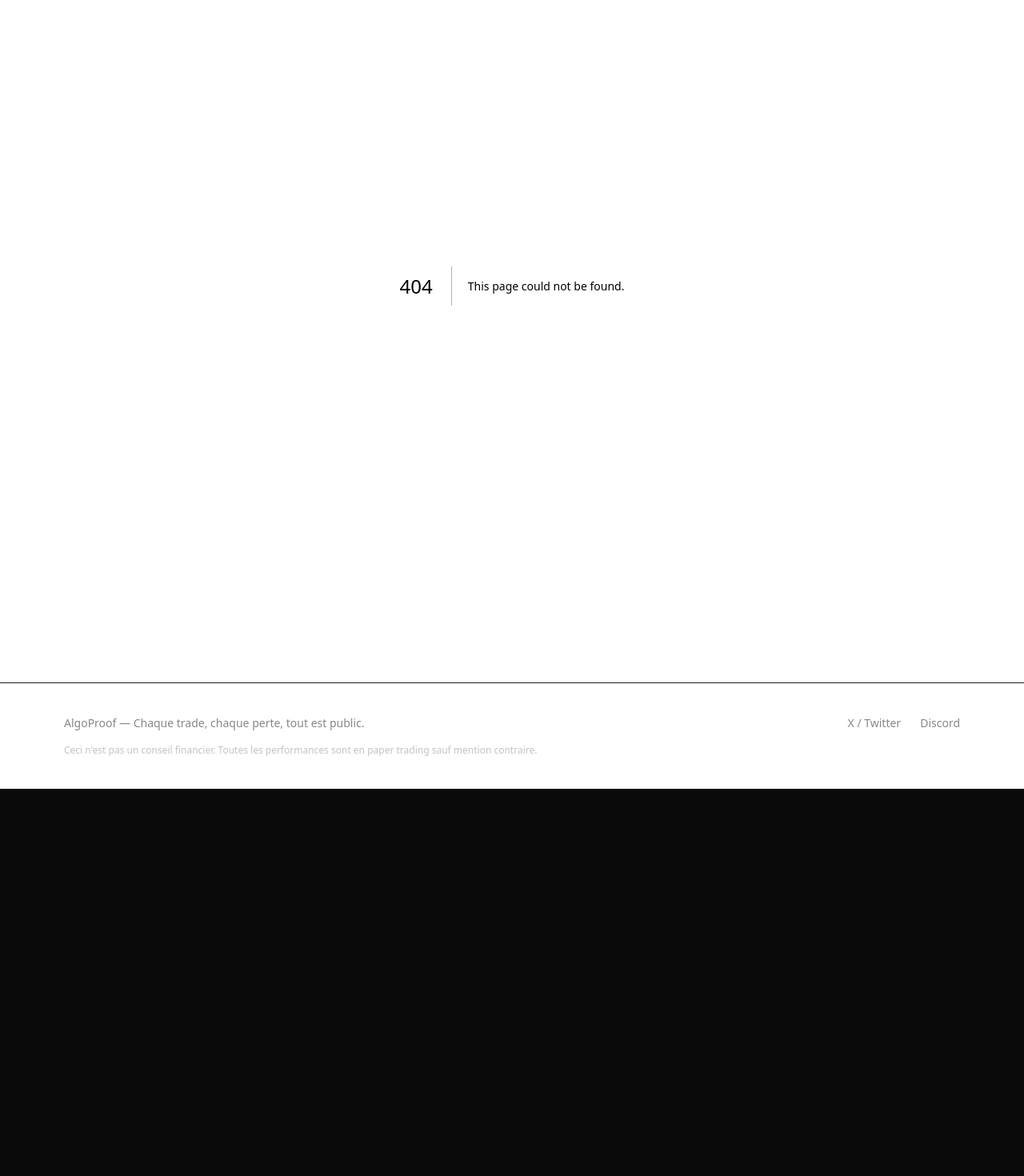
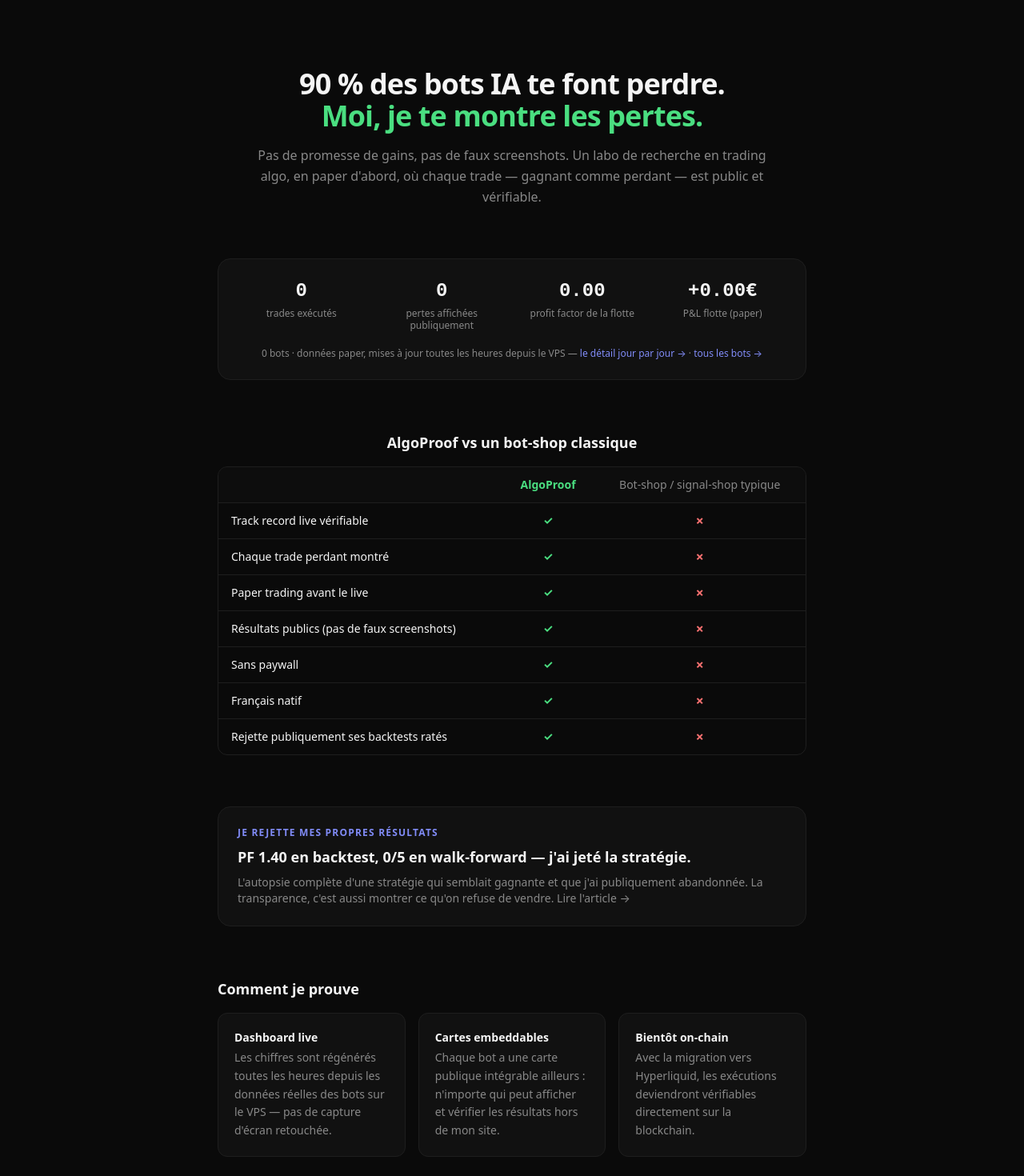
Before and after one commit to Tosmahdess/algoproof, a Next.js app: page /preuve in a window 1280 px wide. Before the commit this address had no page. Shown: the part 100-1570 px from the top of the page at 80% size. Before the commit the page ends 1086 px from the top, so only its background shows below. Built offline with nearby package versions, Linux system fonts and the light colour scheme; no server answers; the database is empty.

Commit message:
feat(preuve): /preuve landing — hook, proof strip, comparison, overfit autopsy, CTA

```diff
--- /dev/null
+++ b/src/app/preuve/page.tsx
@@ -0,0 +1,94 @@
+import type { Metadata } from 'next'
+import Link from 'next/link'
+import { getAllBotsWithStats } from '@/lib/queries'
+import { computeFleetProof, type FleetProof } from '@/lib/fleet-proof'
+import ProofStrip from '@/components/ProofStrip'
+import ProofComparison from '@/components/ProofComparison'
+
+export const revalidate = 1800
+
+export const metadata: Metadata = {
+  title: 'La preuve : trading algo vérifié, pas de promesse | AlgoProof',
+  description:
+    "90 % des bots IA et prop firms te font perdre. Ici, chaque trade et chaque perte sont publics et vérifiables. Track record live, paper d'abord, sans paywall.",
+  openGraph: { url: 'https://algoproof.fr/preuve' },
+}
+
+const EMPTY: FleetProof = { nBots: 0, nWithData: 0, totalTrades: 0, losingTrades: 0, fleetPnl: 0, fleetPF: 0 }
+
+const HOW = [
+  ['Dashboard live', "Les chiffres sont régénérés toutes les heures depuis les données réelles des bots sur le VPS — pas de capture d'écran retouchée."],
+  ['Cartes embeddables', "Chaque bot a une carte publique intégrable ailleurs : n'importe qui peut afficher et vérifier les résultats hors de mon site."],
+  ['Bientôt on-chain', 'Avec la migration vers Hyperliquid, les exécutions deviendront vérifiables directement sur la blockchain.'],
+]
+
+export default async function PreuvePage() {
+  let proof = EMPTY
+  try {
+    proof = computeFleetProof(await getAllBotsWithStats())
+  } catch {
+    /* build-time Supabase error — keep the page, show zeros */
+  }
+
+  const jsonLd = {
+    '@context': 'https://schema.org', '@type': 'WebPage',
+    name: 'La preuve — AlgoProof', description: metadata.description,
+  }
+
+  return (
+    <main className="mx-auto max-w-3xl px-4 py-16 space-y-16">
+      <script type="application/ld+json" dangerouslySetInnerHTML={{ __html: JSON.stringify(jsonLd) }} />
+
+      {/* Hook */}
+      <div className="text-center">
+        <h1 className="text-3xl sm:text-4xl font-bold tracking-tight">
+          90 % des bots IA te font perdre.<br />
+          <span className="text-positive">Moi, je te montre les pertes.</span>
+        </h1>
+        <p className="mt-4 text-muted leading-relaxed max-w-2xl mx-auto">
+          Pas de promesse de gains, pas de faux screenshots. Un labo de recherche en trading algo,
+          en paper d&apos;abord, où chaque trade — gagnant comme perdant — est public et vérifiable.
+        </p>
+      </div>
+
+      {/* Proof strip */}
+      <ProofStrip proof={proof} />
+
+      {/* Comparison */}
+      <section>
+        <h2 className="text-lg font-semibold mb-4 text-center">AlgoProof vs un bot-shop classique</h2>
+        <ProofComparison />
+      </section>
+
+      {/* Overfit autopsy */}
+      <section>
+        <Link href="/blog/2026-05-22-orb-fvg-walkforward"
+          className="block rounded-2xl border border-border bg-card p-6 hover:border-accent/40 transition-colors">
+          <p className="text-xs font-semibold uppercase tracking-widest text-accent mb-2">Je rejette mes propres résultats</p>
+          <p className="text-lg font-bold text-text">PF 1.40 en backtest, 0/5 en walk-forward — j&apos;ai jeté la stratégie.</p>
+          <p className="mt-2 text-sm text-muted">L&apos;autopsie complète d&apos;une stratégie qui semblait gagnante et que j&apos;ai publiquement abandonnée. La transparence, c&apos;est aussi montrer ce qu&apos;on refuse de vendre. Lire l&apos;article →</p>
+        </Link>
+      </section>
+
+      {/* How I prove it */}
+      <section>
+        <h2 className="text-lg font-semibold mb-4">Comment je prouve</h2>
+        <div className="grid gap-4 sm:grid-cols-3">
+          {HOW.map(([title, body]) => (
+            <div key={title} className="rounded-xl border border-border bg-card p-5">
+              <h3 className="text-sm font-semibold text-text mb-1">{title}</h3>
+              <p className="text-sm text-muted leading-relaxed">{body}</p>
+            </div>
+          ))}
+        </div>
+      </section>
+
+      {/* CTA */}
+      <div className="flex flex-wrap gap-3 justify-center">
+        <Link href="/overview" className="rounded-lg bg-positive px-5 py-2.5 text-sm font-semibold text-black hover:opacity-90">Voir tous les bots →</Link>
+        <Link href="/performance" className="rounded-lg border border-border px-5 py-2.5 text-sm font-medium text-text hover:border-positive hover:text-positive">Les chiffres bruts →</Link>
+        <Link href="/start" className="rounded-lg border border-border px-5 py-2.5 text-sm font-medium text-text hover:border-positive hover:text-positive">Commencer en règle →</Link>
+      </div>
+    </main>
+  )
+}
```
